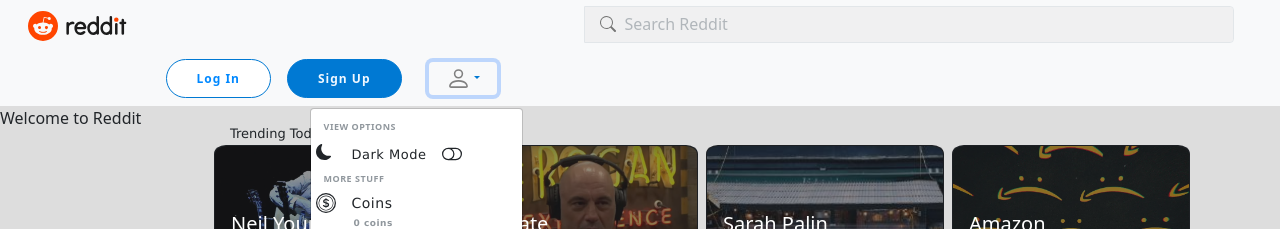
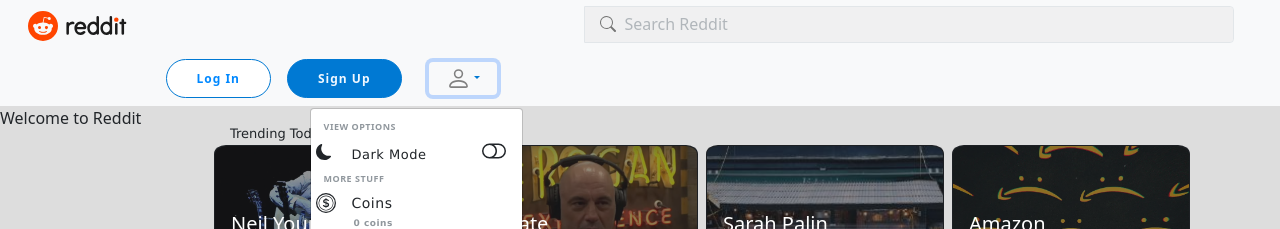
Before and after one commit to jcrowley8/CS230-Reddit-Clone, an Angular app: page / in a window 1280 px wide. Both pictures are taken after a click on the button 462 px from the left and 78 px from the top of the page. Shown: the top 229 px of the page. Built offline with nearby package versions, Linux system fonts and the light colour scheme.

Commit message:
nav bar tweaks

```diff
--- a/src/Navigation/navigationbar.component.css
+++ b/src/Navigation/navigationbar.component.css
@@ -214,18 +214,17 @@
 
 
 }
+
 .bi-moon-fill{
     margin-left: 10px;
-
 }
 .logInSignUp{
-    width: 211px;
+    width: 200px;
     height: 38px;
     font-size: 10px;
     font: bold small verdana, arial, helvetica, sans-serif;
     text-transform: none;
-
-
+    padding-left: 0;
 }
 .bi-coin{
     margin-left: 5px;
@@ -248,3 +247,12 @@
 .bi-crystal{
     margin-left: 2px;
 }
+.dropdown-menu{
+    width: 213px;
+    height: 378px;
+    margin-left: -40px;
+}
+.bi-toggle-off{
+    position: relative;
+    left: 40px;
+}
--- a/src/Navigation/navigationbar.component.html
+++ b/src/Navigation/navigationbar.component.html
@@ -33,7 +33,7 @@
             <path d="M8 8a3 3 0 1 0 0-6 3 3 0 0 0 0 6zm2-3a2 2 0 1 1-4 0 2 2 0 0 1 4 0zm4 8c0 1-1 1-1 1H3s-1 0-1-1 1-4 6-4 6 3 6 4zm-1-.004c-.001-.246-.154-.986-.832-1.664C11.516 10.68 10.289 10 8 10c-2.29 0-3.516.68-4.168 1.332-.678.678-.83 1.418-.832 1.664h10z"/>
           </svg>
         </button>
-        <ul class="dropdown-menu" style="width: 213px;" style="height: 378px;" style="margin-left: -40px;"aria-labelledby="dropdownMenuButton1">
+        <ul class="dropdown-menu" aria-labelledby="dropdownMenuButton1">
           <div class="viewOptions d-flex justify-content-start" style="margin-left: 5px;">
             <li><a class="nav-link text-muted p-2" href="#">VIEW OPTIONS</a></li>
             </div>
@@ -42,7 +42,7 @@
               <path d="M6 .278a.768.768 0 0 1 .08.858 7.208 7.208 0 0 0-.878 3.46c0 4.021 3.278 7.277 7.318 7.277.527 0 1.04-.055 1.533-.16a.787.787 0 0 1 .81.316.733.733 0 0 1-.031.893A8.349 8.349 0 0 1 8.344 16C3.734 16 0 12.286 0 7.71 0 4.266 2.114 1.312 5.124.06A.752.752 0 0 1 6 .278z"/>
             </svg>
           <li><a class="dropdown-item" href="#">Dark Mode</a></li>
-          <svg xmlns="http://www.w3.org/2000/svg" width="20" height="20" fill="currentColor" class="bi bi-toggle-off" viewBox="0 0 16 16">
+          <svg xmlns="http://www.w3.org/2000/svg" width="30" height="30" fill="currentColor" class="bi-toggle-off" viewBox="0 0 20 20">
             <path d="M11 4a4 4 0 0 1 0 8H8a4.992 4.992 0 0 0 2-4 4.992 4.992 0 0 0-2-4h3zm-6 8a4 4 0 1 1 0-8 4 4 0 0 1 0 8zM0 8a5 5 0 0 0 5 5h6a5 5 0 0 0 0-10H5a5 5 0 0 0-5 5z"/>
           </svg>
           </div>
```
